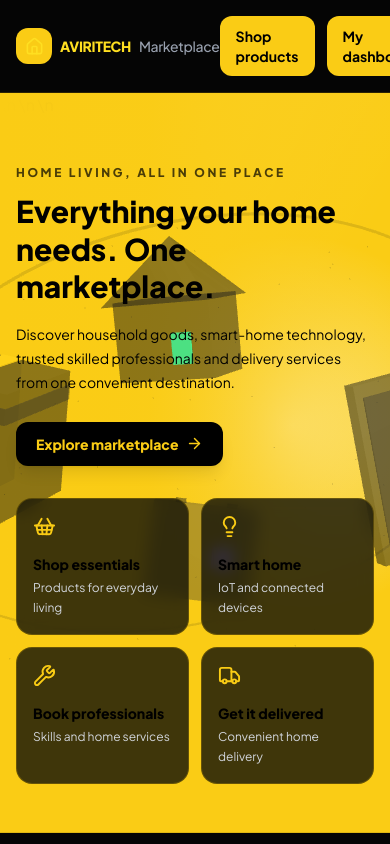
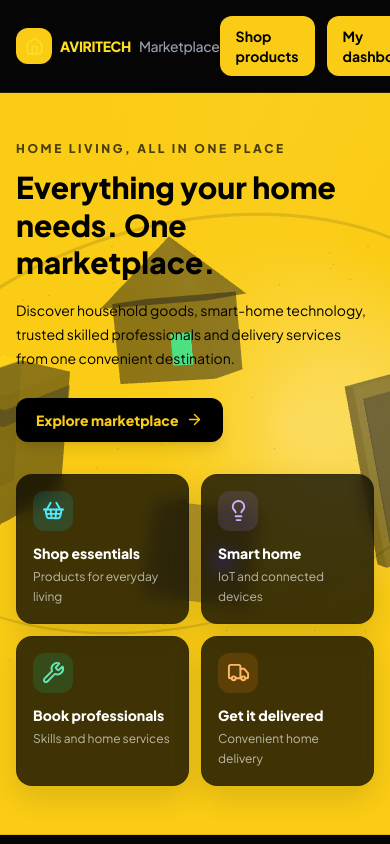
Before and after one commit to codemidev/Proptech_frontend, a Next.js app: page /marketplace in a window 390 px wide. Shown: the top 844 px of the page. Built offline with nearby package versions, Linux system fonts and the light colour scheme.

Commit message:
fix(marketplace): finish responsive 3D hero and icon styling

```diff
--- a/app/marketplace/page.tsx
+++ b/app/marketplace/page.tsx
@@ -18,9 +18,6 @@ import {
   Search,
   ShieldCheck,
   ShoppingBasket,
-  Smartphone,
-  Package,
-  Sofa,
   Truck,
   Wrench,
 } from "lucide-react";
@@ -234,7 +231,10 @@ export default function MarketplacePage() {
         </div>
       </header>
 
-      <section className="relative isolate overflow-hidden border-b border-black/10 bg-[#FACC15] text-black">\n        <div className="pointer-events-none absolute inset-0 bg-[radial-gradient(circle_at_75%_45%,rgba(255,255,255,0.55),transparent_38%),linear-gradient(120deg,rgba(255,255,255,0.18),transparent_55%)]" />\n        <div className="pointer-events-none absolute inset-0 bg-[linear-gradient(90deg,#FACC15_0%,rgba(250,204,21,0.94)_38%,rgba(250,204,21,0.1)_100%)]" />\n        <MarketplaceScene />
+      <section className="relative isolate overflow-hidden border-b border-black/10 bg-[#FACC15] text-black">
+        <div className="pointer-events-none absolute inset-0 bg-[radial-gradient(circle_at_75%_45%,rgba(255,255,255,0.55),transparent_38%),linear-gradient(120deg,rgba(255,255,255,0.18),transparent_55%)]" />
+        <div className="pointer-events-none absolute inset-0 bg-[linear-gradient(90deg,#FACC15_0%,rgba(250,204,21,0.94)_38%,rgba(250,204,21,0.1)_100%)]" />
+        <MarketplaceScene />
         <div className="relative z-10 mx-auto grid max-w-7xl gap-8 px-4 py-12 sm:px-6 md:grid-cols-[1.2fr_.8fr] md:items-center lg:px-8 lg:py-16">
           <div>
             <p className="text-xs font-black uppercase tracking-[.22em] text-black/70">Home living, all in one place</p>
@@ -243,9 +243,9 @@ export default function MarketplacePage() {
             <a href="#categories" className="mt-7 inline-flex items-center gap-2 rounded-xl bg-black px-5 py-3 text-sm font-black text-[#FACC15] shadow-lg transition hover:-translate-y-0.5 hover:bg-[#202020]">Explore marketplace <ArrowRight size={17} /></a>
           </div>
           <div className="grid grid-cols-2 gap-3 md:pr-2">
-            {[{icon:ShoppingBasket,title:"Shop essentials",desc:"Products for everyday living"},{icon:Lightbulb,title:"Smart home",desc:"IoT and connected devices"},{icon:Wrench,title:"Book professionals",desc:"Skills and home services"},{icon:Truck,title:"Get it delivered",desc:"Convenient home delivery"}].map((item) => {
+            {[{icon:ShoppingBasket,title:"Shop essentials",desc:"Products for everyday living",color:"text-cyan-300",tile:"bg-cyan-400/15"},{icon:Lightbulb,title:"Smart home",desc:"IoT and connected devices",color:"text-violet-300",tile:"bg-violet-400/15"},{icon:Wrench,title:"Book professionals",desc:"Skills and home services",color:"text-emerald-300",tile:"bg-emerald-400/15"},{icon:Truck,title:"Get it delivered",desc:"Convenient home delivery",color:"text-orange-300",tile:"bg-orange-400/15"}].map((item) => {
               const Icon = item.icon;
-              return <div key={item.title} className="rounded-2xl border border-yellow-400/20 bg-[#111108]/80 p-4 backdrop-blur-sm"><Icon className="text-[#FACC15]" size={23}/><p className="mt-4 text-sm font-extrabold">{item.title}</p><p className="mt-1 text-xs leading-5 text-gray-300">{item.desc}</p></div>;
+              return <div key={item.title} className="group rounded-2xl border border-black/10 bg-black/75 p-4 text-white shadow-[0_12px_30px_rgba(0,0,0,0.12)] backdrop-blur-sm transition duration-300 hover:-translate-y-1 hover:bg-black/85"><span className={`inline-flex h-10 w-10 items-center justify-center rounded-xl ${item.tile}`}><Icon className={item.color} size={23}/></span><p className="mt-3 text-sm font-extrabold">{item.title}</p><p className="mt-1 text-xs leading-5 text-white/65">{item.desc}</p></div>;
             })}
           </div>
         </div>
```
